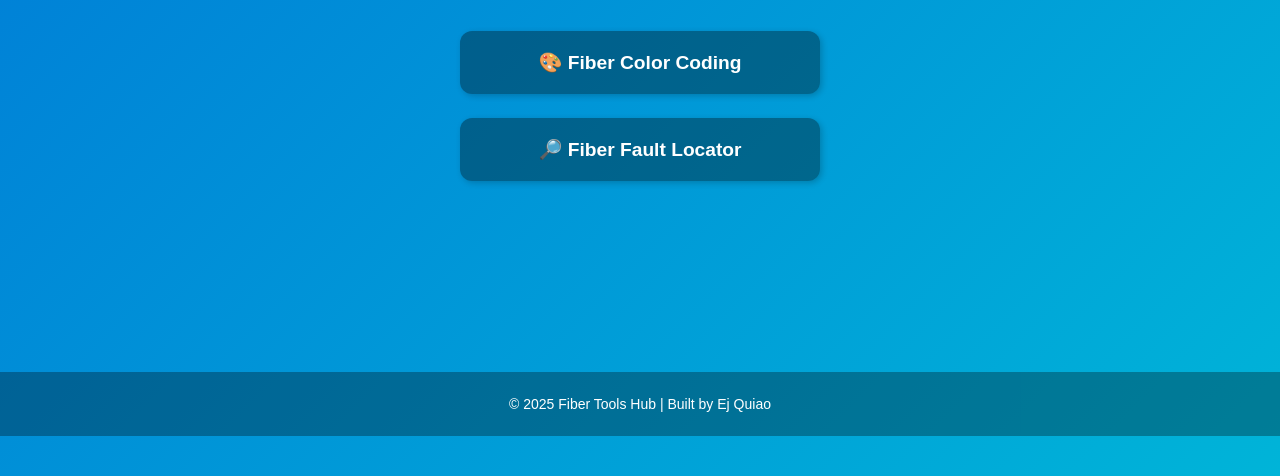
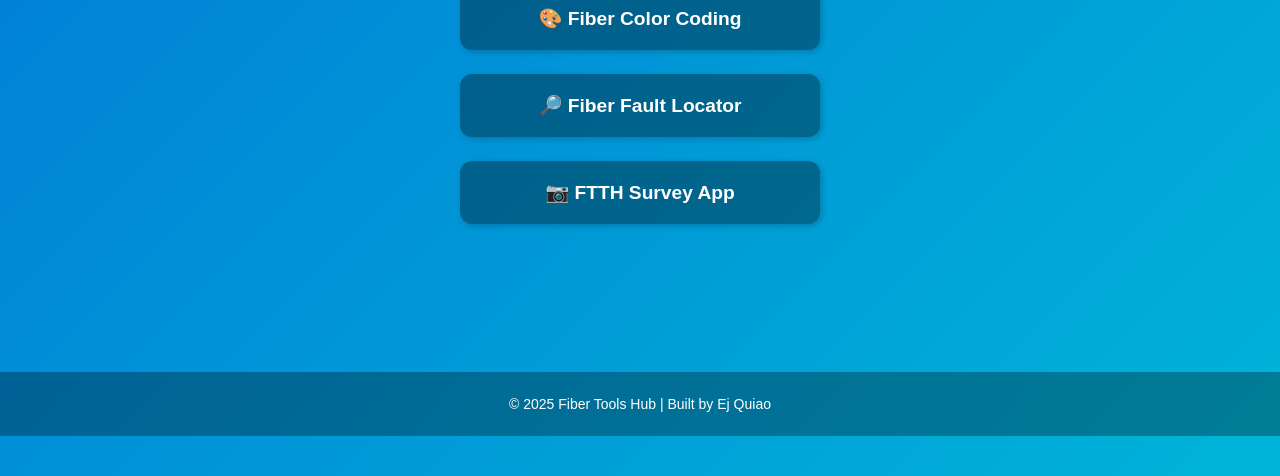
Before and after one commit to eejhaykyaw/fiber-tools-hub, a plain HTML site: page index.html in a window 1280 px wide. Shown: the part 364-840 px from the top of the page. Drawn offline with Linux system fonts and the light colour scheme.

Commit message:
Update index.html
additional web app

```diff
--- a/index.html
+++ b/index.html
@@ -64,6 +64,7 @@
   <!-- Fixed second link -->
   <a href="https://eejhaykyaw.github.io/Radius-fiber-mapping/" class="btn">🎨 Fiber Color Coding</a>
   <a href="https://eejhaykyaw.github.io/Fiber-Fault-Locator/" class="btn">🔎 Fiber Fault Locator</a>
+  <a href="https://eejhaykyaw.github.io/FTTH-survey-app/" class="btn">📷 FTTH Survey App</a>
 
   <footer>
     <p>© 2025 Fiber Tools Hub | Built by Ej Quiao</p>
```
